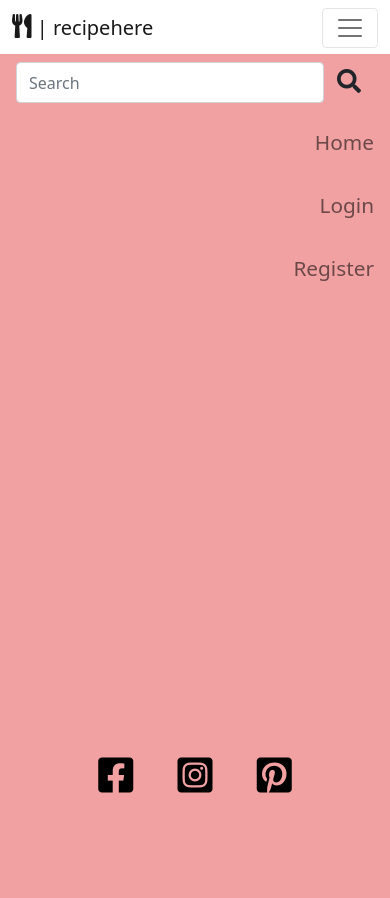
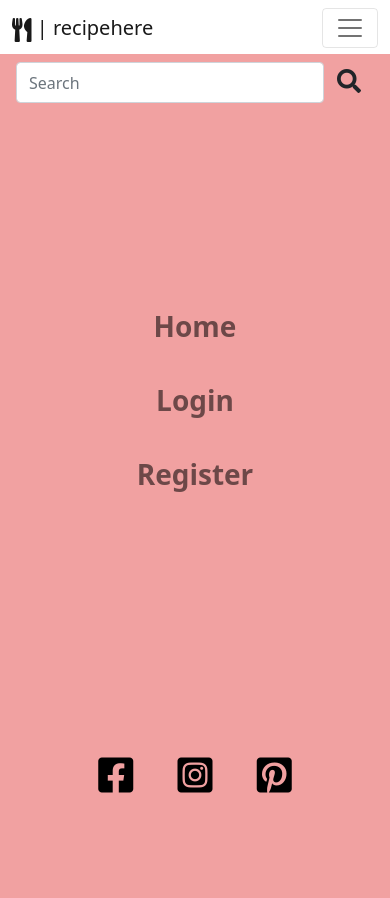
Before and after one commit to pjotrs-osnovskis/recipe-app-ms3-po, a Flask app: page / in a window 390 px wide, after a click that opens the changed part. Run offline with Flask 2, Linux system fonts and the light colour scheme.

Commit message:
Centered links list in mobile navigation vertically and hotisontally

```diff
--- a/static/css/styles.css
+++ b/static/css/styles.css
@@ -1,3 +1,7 @@
+/* LOGO */
+.logo i{
+    vertical-align: middle;
+}
 
 /* NAVBAR */
 .navbar i{
@@ -5,10 +9,7 @@
 }
 
 
-
-
-
-
+/* MEDIA QUERIES - MOBILE VERSION */
 @media (max-width: 575px) {
     /*
     Navbar to slide from right on top of content
@@ -35,13 +36,19 @@
     .navbar-collapse.show {
         left: 0;
     }
+    /* Mobile navigation menu styling */
+    .mobile-nav-menu {
+        margin-top: 0.5rem;
+        position: relative;
+        height: 80%;
 
-    .navbar ul li{
-        margin: 0.5rem 0;
     }
 
     .mobile-nav-menu ul li{
-        font-size: 1.3rem;
+        font-size: 1.75rem;
+        font-weight: bold;
+        margin: 0.5rem 0;
+        text-align: center;
     }
 
     .mobile-menu-soc-med-icons i{
@@ -49,4 +56,10 @@
         color: #000;
         margin: 0 1rem;
     }
+
+    .nav-link-list{
+        position: absolute;
+        top: 50%; left: 50%;
+        transform: translate(-50%,-50%);
+    }
 }
--- a/templates/base.html
+++ b/templates/base.html
@@ -27,7 +27,9 @@
     <!-- NAVBAR -->
     <nav class="navbar navbar-expand-sm navbar-light">
         <div class="container-fluid">
+            <div class="logo">
                 <a class="navbar-brand" href="#"><i class="fas fa-utensils"></i> | recipehere</a>
+            </div>
             <button class="navbar-toggler" type="button" data-bs-toggle="collapse"
                 data-bs-target="#navbarSupportedContent" aria-controls="navbarSupportedContent" aria-expanded="false"
                 aria-label="Toggle navigation">
@@ -39,7 +41,7 @@
                 <div class="desktop-nav-menu d-none d-sm-block ms-auto">
                     <ul class="navbar-nav ">
                         <li class="nav-item">
-                            <a class="nav-link" aria-current="page" href="#">Home</a>
+                            <a class="nav-link" href="#">Home</a>
                         </li>
                         <li class="nav-item">
                             <form class="d-flex">
@@ -55,22 +57,24 @@
 
                 <!-- Menu for mobile -->
                 <div class="mobile-nav-menu d-sm-none">
-                    <ul class="navbar-nav">
-                        <li class="nav-item">
+                    <!-- Search Field -->
                     <form class="d-flex">
                         <input class="form-control" type="search" placeholder="Search" aria-label="Search">
                         <button class="btn" type="submit"><i class="fas fa-search"></i></button>
                     </form>
-                        </li>
+                    <!-- Link List -->
+                    <ul class="nav-link-list navbar-nav">
                         <li class="nav-item">
-                            <a class="nav-link" aria-current="page" href="#">Home</a>
+                            <a class="nav-link" href="#">Home</a>
                         </li>
                         <li class="nav-item" href="#">
-                            <a class="nav-link" aria-current="page href="#">Login</a>
+                            <a class="nav-link" href="#">Login</a>
                         </li>
                         <li class="nav-item" href="#">
-                            <a class="nav-link" aria-current="page href="#">Register</i></a>
+                            <a class="nav-link" href="#">Register</i></a>
                         </li>
+                    </ul>
+                    <!-- Social Media Icons -->
                     <div class="fixed-bottom mb-5 d-flex justify-content-center">
                         <div class="inline-list mobile-menu-soc-med-icons">
                             <a class="list-inline-item"><i class="fab fa-facebook-square"></i></a>
@@ -78,7 +82,6 @@
                             <a class="list-inline-item"><i class="fab fa-pinterest-square"></i></a>
                         </div>
                     </div>
-                    </ul>
                 </div>
             </div>
         </div>
```
Lines whose indentation alone changed are shown as unchanged.
